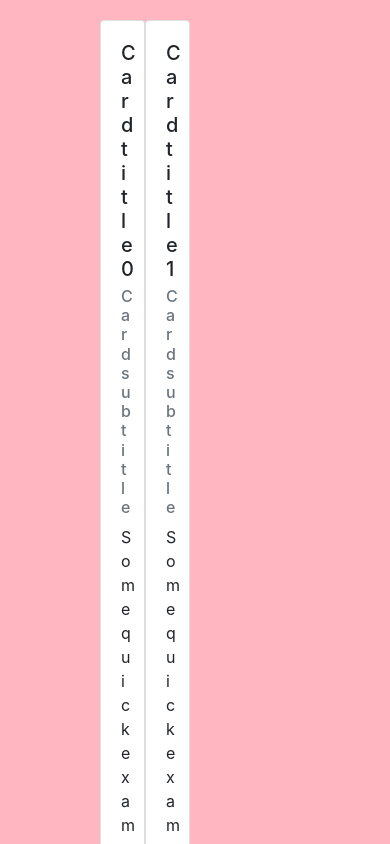
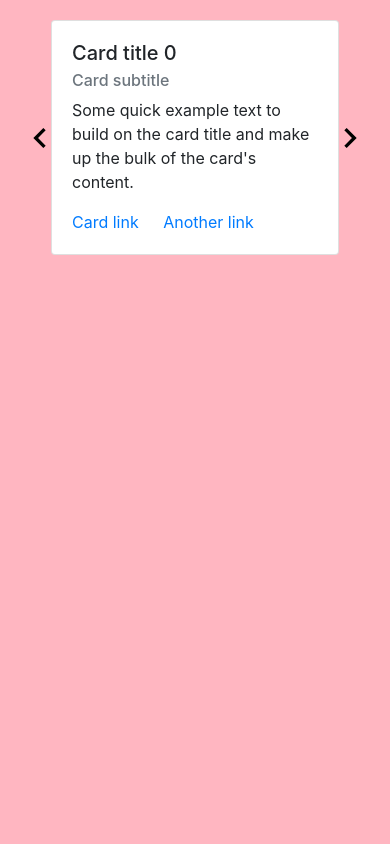
Before and after one commit to IntAlgambra/SledJs, a website built with webpack: page src/index.html in a window 390 px wide. Shown: the top 844 px of the page. Built offline with nearby package versions, Linux system fonts and the light colour scheme.

Commit message:
added support for setting slides per view depends of screen width (breakpoints), added support for custom controls and added autoplay

```diff
--- a/src/css/style.css
+++ b/src/css/style.css
@@ -8,8 +8,6 @@
 
 body {
     padding-top: 20px;
-    padding-left: 100px;
-    padding-right: 200px;
     display: flex;
     flex-direction: column;
     align-items: center;
@@ -19,6 +17,7 @@ body {
 .slider-container {
     max-width: 100%;
     margin: auto;
+    position: relative;
     overflow: hidden;
     /* border: 2px solid black; */
 }
@@ -34,6 +33,21 @@ body {
     justify-content: center;
 }
 
+.slide-btn {
+    position: absolute;
+    z-index: 2;
+    border: 0;
+    background: transparent;
+    display: flex;
+    align-items: center;
+    justify-content: center;
+}
+
+.slide-btn img {
+    width: 40px;
+    height: 40px;
+}
+
 .slide img {
     max-width: 100%;
     height: auto;
--- a/src/index.html
+++ b/src/index.html
@@ -75,11 +75,11 @@
                     </div>
                 </div>
             </div>
+        </div>
+        <button type="button" class="slide-btn" id="slide-prev-btn"><img src="./assets/left.svg" alt="left-arrow"></button>
+        <button type="button" class="slide-btn" id="slide-next-btn"><img src="./assets/right.svg" alt="right-arrow"></button>
+    </div>
 
-        </div>
-    </div>
-    <button class="btn btn-primary" id="prev">prev</button>
-    <button class="btn btn-primary" id="next">next</button>
     <script src="https://code.jquery.com/jquery-3.4.1.slim.min.js" integrity="sha384-J6qa4849blE2+poT4WnyKhv5vZF5SrPo0iEjwBvKU7imGFAV0wwj1yYfoRSJoZ+n" crossorigin="anonymous"></script>
     <script src="https://cdn.jsdelivr.net/npm/popper.js@1.16.0/dist/umd/popper.min.js" integrity="sha384-Q6E9RHvbIyZFJoft+2mJbHaEWldlvI9IOYy5n3zV9zzTtmI3UksdQRVvoxMfooAo" crossorigin="anonymous"></script>
     <script src="https://stackpath.bootstrapcdn.com/bootstrap/4.4.1/js/bootstrap.min.js" integrity="sha384-wfSDF2E50Y2D1uUdj0O3uMBJnjuUD4Ih7YwaYd1iqfktj0Uod8GCExl3Og8ifwB6" crossorigin="anonymous"></script>
--- /dev/null
+++ b/src/js/Slider.js
@@ -0,0 +1,106 @@
+import SliderStack from './SliderStack';
+
+export default class Slider {
+  constructor(options) {
+    const {
+      perView, interval, breakpoints, controls,
+    } = options;
+    this.perView = perView;
+    if (breakpoints) {
+      Object.keys(breakpoints).sort((a, b) => b - a).forEach((width) => {
+        if (window.innerWidth <= width) {
+          this.perView = breakpoints[width];
+        }
+      });
+    }
+
+    // getting slider container
+    this._sliderContainer = document.querySelector('.slider-container');
+    // slider container aquiring all available width
+    this._sliderWidth = this._sliderContainer.clientWidth;
+    // getting slider
+    this._slider = document.querySelector('.slider');
+    // getting array of all slides
+    this._slides = Array.from(document.querySelectorAll('.slide'));
+    // calculating every slide withs based on slides per view
+    this._slideWidth = Math.round(this._sliderWidth / this.perView);
+    // setting slides width
+    this._slides.forEach((item) => {
+      item.style.width = `${this._slideWidth}px`;
+    });
+    // setting slider height based on maximum content height
+    this._maxHeight = this._slides.reduce((acc, item) => {
+      if (item.clientHeight > acc.clientHeight) {
+        return item;
+      }
+      return acc;
+    }).clientHeight;
+    // setting up slides height
+    this._slides.forEach((item) => {
+      item.style.height = `${this._maxHeight}px`;
+    });
+    // setting current counter, direction and total slides count
+    this._totalSlides = this._slides.length;
+    this._current_direction = 'forward';
+    this.stack = new SliderStack(this._totalSlides, this.perView);
+    // set interval (if provided)
+    if (interval) {
+      setInterval(() => {
+        this.nextSlide();
+      }, interval);
+    }
+    // set controls (if provided)
+    if (controls) {
+      document.querySelectorAll('.slide-btn').forEach((item) => item.remove());
+      this._nextBtn = document.querySelector(controls.next);
+      this._prevBtn = document.querySelector(controls.prev);
+    } else {
+      // getting button
+      this._nextBtn = document.querySelector('#slide-next-btn');
+      this._nextBtn.style.right = '20px';
+      this._nextBtn.style.top = `${(this._maxHeight - this._nextBtn.clientHeight) / 2}px`;
+      this._prevBtn = document.querySelector('#slide-prev-btn');
+      this._prevBtn.style.left = '20px';
+      this._prevBtn.style.top = `${(this._maxHeight - this._prevBtn.clientHeight) / 2}px`;
+    }
+  }
+
+  nextSlide() {
+    this._direction = 'forward';
+    this._slider.style.transition = 'transform 0.4s ease-in-out';
+    this._slider.style.transform = `translateX(-${this._slideWidth * 2}px)`;
+    this.stack.next();
+  }
+
+  prevSlide() {
+    this._direction = 'backward';
+    this._slider.style.transition = 'transform 0.4s ease-in-out';
+    this._slider.style.transform = 'translateX(0px)';
+    this.stack.prev();
+  }
+
+  mount() {
+    this._slider.innerHTML = '';
+    this.stack.getCurrent().forEach((index) => {
+      this._slider.appendChild(this._slides[index]);
+    });
+    // translating to first slide
+    this._slider.style.transform = `translateX(-${this._slideWidth}px)`;
+    // adding handler to transition (and this is main logic)
+    this._slider.addEventListener('transitionend', () => {
+      this._slider.innerHTML = '';
+      this.stack.getCurrent().forEach((index) => {
+        this._slider.appendChild(this._slides[index].cloneNode(true));
+      });
+      this._slider.style.transition = 'unset';
+      this._slider.style.transform = `translateX(-${this._slideWidth}px)`;
+    });
+    // adding handlers to buttons
+    this._nextBtn.addEventListener('click', () => {
+      this.nextSlide.apply(this);
+    });
+    this._prevBtn.addEventListener('click', () => {
+      this.prevSlide.apply(this);
+    });
+  }
+}
--- a/src/js/SliderStack.js
+++ b/src/js/SliderStack.js
@@ -1,4 +1,4 @@
-class SliderStack {
+export default class SliderStack {
   constructor(totalSlides, perView) {
     this.totalSlides = totalSlides;
     this.perView = perView;
@@ -23,7 +23,6 @@ class SliderStack {
 
   next() {
     this.current = this.getNext();
-    console.log(this.current);
   }
 
   getPrev() {
@@ -38,12 +37,9 @@ class SliderStack {
 
   prev() {
     this.current = this.getPrev();
-    console.log(this.current);
   }
 
   getCurrent() {
     return this.current;
   }
 }
-
-export default SliderStack;
--- a/src/js/main.js
+++ b/src/js/main.js
@@ -1,84 +1,19 @@
 import '../css/style.css';
 
-import SliderStack from './SliderStack';
+import Slider from './Slider';
 
-class Slider {
-  constructor(perView) {
-    // getting slider container
-    this._sliderContainer = document.querySelector('.slider-container');
-    // slider container aquiring all available width
-    this._sliderWidth = this._sliderContainer.clientWidth;
-    // getting slider
-    this._slider = document.querySelector('.slider');
-    // getting array of all slides
-    this._slides = Array.from(document.querySelectorAll('.slide'));
-    // getting button
-    this._nextBtn = document.querySelector('#next');
-    this._prevBtn = document.querySelector('#prev');
-    // calculating every slide withs based on slides per view
-    this._slideWidth = Math.round(this._sliderWidth / perView);
-    // setting slides width
-    this._slides.forEach((item) => {
-      item.style.width = `${this._slideWidth}px`;
-    });
-    // setting slider height based on maximum content height
-    this._maxHeight = this._slides.reduce((acc, item) => {
-      if (item.clientHeight > acc.clientHeight) {
-        return item;
-      }
-      return acc;
-    }).clientHeight;
-    // setting up slides height
-    this._slides.forEach((item) => {
-      item.style.height = `${this._maxHeight}px`;
-    });
-    // setting current counter, direction and total slides count
-    this._totalSlides = this._slides.length;
-    this._current_direction = 'forward';
-    this.stack = new SliderStack(this._totalSlides, perView);
-  }
+const slider = new Slider({
+  perView: 2,
+  // interval: 1500,
+  breakpoints: {
+    1920: 3,
+    800: 2,
+    480: 1,
+  },
+  // controls: {
+  //   prev: '#prevslide',
+  //   next: '#nextslide',
+  // },
+});
 
-  nextSlide() {
-    this._direction = 'forward';
-    this._slider.style.transition = 'transform 0.4s ease-in-out';
-    this._slider.style.transform = `translateX(-${this._slideWidth * 2}px)`;
-    this.stack.next();
-  }
-
-  prevSlide() {
-    this._direction = 'backward';
-    this._slider.style.transition = 'transform 0.4s ease-in-out';
-    this._slider.style.transform = 'translateX(0px)';
-    this.stack.prev();
-  }
-
-  mount() {
-    this._slider.innerHTML = '';
-    this.stack.getCurrent().forEach((index) => {
-      this._slider.appendChild(this._slides[index]);
-    });
-    // translating to first slide
-    this._slider.style.transform = `translateX(-${this._slideWidth}px)`;
-    // adding handler to transition (and this is main logic)
-    this._slider.addEventListener('transitionend', () => {
-      this._slider.innerHTML = '';
-      this.stack.getCurrent().forEach((index) => {
-        this._slider.appendChild(this._slides[index].cloneNode(true));
-      });
-      this._slider.style.transition = 'unset';
-      this._slider.style.transform = `translateX(-${this._slideWidth}px)`;
-    });
-    // adding handlers to buttons
-    this._nextBtn.addEventListener('click', () => {
-      this.nextSlide.apply(this);
-    });
-    this._prevBtn.addEventListener('click', () => {
-      this.prevSlide.apply(this);
-    });
-  }
-}
-
-const slider = new Slider(2);
 slider.mount();
-
-console.log(slider);
--- a/webpack.config.js
+++ b/webpack.config.js
@@ -1,22 +1,22 @@
-const path = require("path")
-const HTMLWebpackPlugin = require("html-webpack-plugin")
-const MiniCssExtractPlugin = require("mini-css-extract-plugin")
-const {CleanWebpackPlugin} = require('clean-webpack-plugin')
+const path = require('path');
+const HTMLWebpackPlugin = require('html-webpack-plugin');
+const MiniCssExtractPlugin = require('mini-css-extract-plugin');
+const { CleanWebpackPlugin } = require('clean-webpack-plugin');
 
 module.exports = {
   context: path.resolve(__dirname, 'src'),
-    mode: "development",
+  mode: 'development',
   entry: './js/main.js',
   output: {
-        filename: "[name].[contenthash].js",
-        path: path.resolve(__dirname, "dist")
+    filename: '[name].[contenthash].js',
+    path: path.resolve(__dirname, 'dist'),
   },
   plugins: [
     new HTMLWebpackPlugin({
-            template: './index.html'
+      template: './index.html',
     }),
     new MiniCssExtractPlugin({
-            filename: '[name].[contenthash].css'
+      filename: '[name].[contenthash].css',
     }),
     new CleanWebpackPlugin(),
   ],
@@ -24,26 +24,26 @@ module.exports = {
     rules: [
       {
         test: /\.(html)$/,
-                use: ['html-loader']
+        use: ['html-loader'],
       },
       {
         test: /\.css$/,
         use: [
           {
-                        loader: MiniCssExtractPlugin.loader
+            loader: MiniCssExtractPlugin.loader,
           },
-                    'css-loader'
-                ]
+          'css-loader',
+        ],
       },
       {
         test: /\.(png|jpe?g|gif|svg)$/,
         use: [{
-                    loader: "file-loader",
+          loader: 'file-loader',
           options: {
-                        esModule: false
-                    }
+            esModule: false,
+          },
         }],
       },
-        ]
-    }
+    ],
+  },
 };
```
Also changed, not shown: src/assets/eboard.jpg (deleted), src/assets/erso.jpg (deleted), src/assets/lasergun.jpg (deleted), src/assets/left.svg (added), src/assets/mercy.jpg (deleted), src/assets/parts.jpg (deleted), src/assets/reaper.jpg (deleted), src/assets/rifle.jpg (deleted), src/assets/right.svg (added), src/assets/rpi.jpg (deleted), src/assets/swblaster.jpg (deleted). Lines whose indentation alone changed are shown as unchanged.
